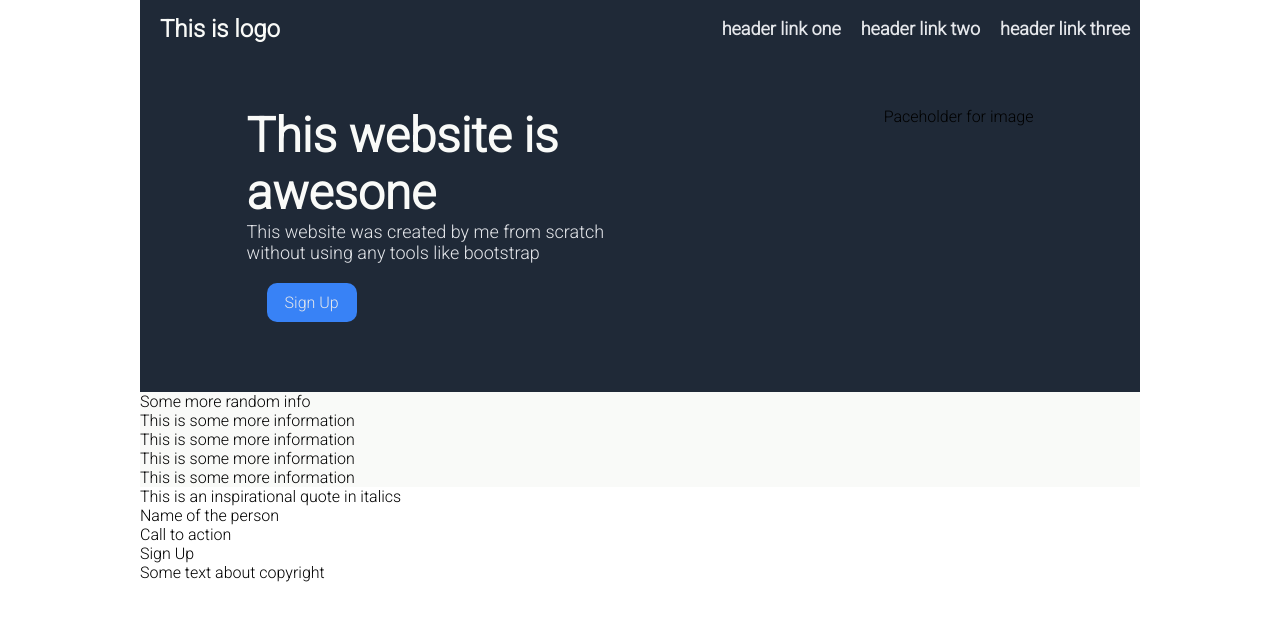
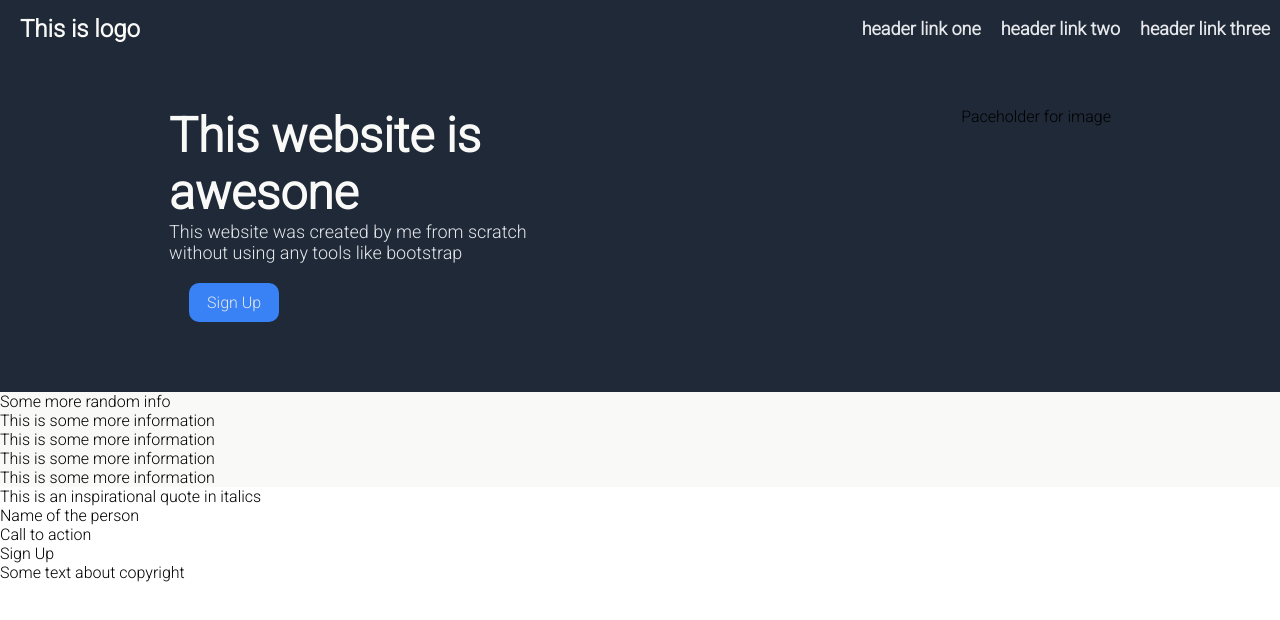
Before and after one commit to banchuk/landing_page, a plain HTML site: page index.html in a window 1280 px wide. Drawn offline with Linux system fonts and the light colour scheme.

Commit message:
Changes to css

```diff
--- a/style.css
+++ b/style.css
@@ -7,11 +7,9 @@ html, body{
 .body{
     display: flex;
     flex-direction: column;
-    //*align-items: center; *//
     flex-shrink: 0;
     flex-wrap: wrap;
     margin:0px auto;
-    width: 1000px;
 }
 .header{
     display: flex;
@@ -42,7 +40,7 @@ li{
 .first{
     display: flex;
     justify-content: space-around;
-    gap: 20px;
+    gap: 50px;
     padding-bottom: 50px;
     background-color: #1f2937;
 }
```
